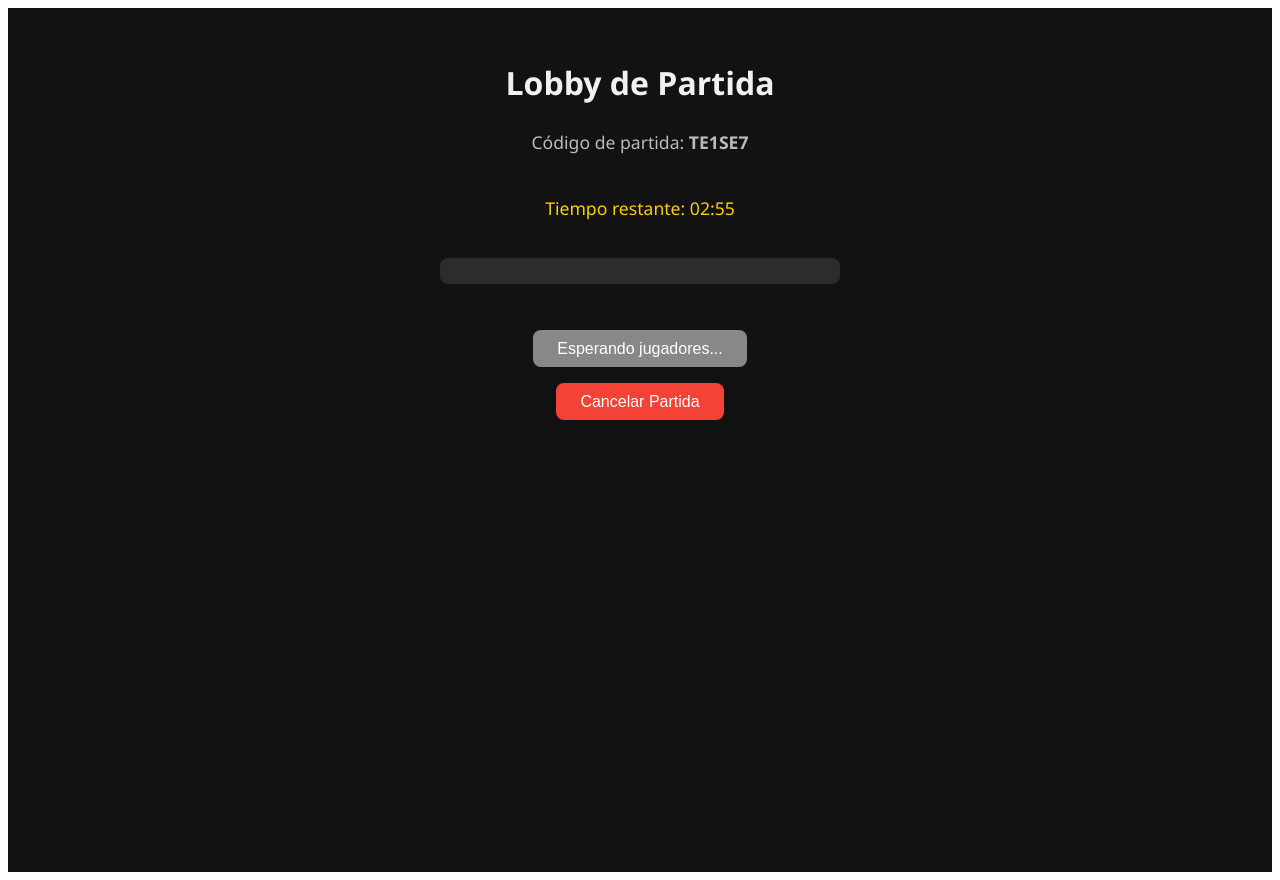
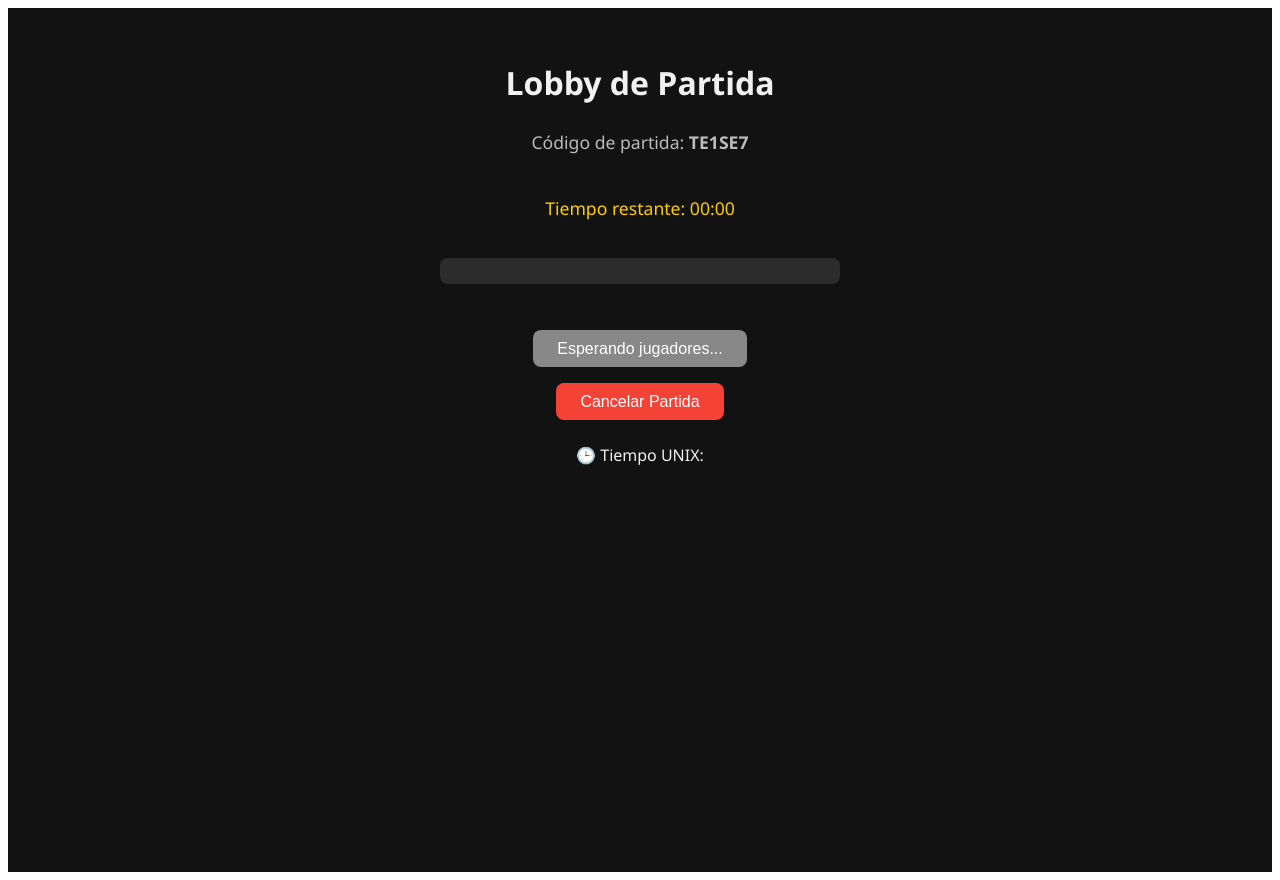
Before and after one commit to Duan-Espinoza/proyecto4_juegoKart, a React (Create React App) app in the folder client/: page /game-lobby in a window 1280 px wide. Built offline with nearby package versions, Linux system fonts and the light colour scheme; no server answers.

Commit message:
Contador global listo

```diff
--- a/client/src/pages/GameLobby.jsx
+++ b/client/src/pages/GameLobby.jsx
@@ -1,4 +1,4 @@
-import React, { useEffect, useState } from "react";
+import React, { use, useEffect, useState } from "react";
 import { useLocation, useNavigate } from "react-router-dom";
 import { Button } from "../components/Button";
 import "../styles/GameLobby.css";
@@ -11,31 +11,56 @@ const GAME_TIMEOUT_SECONDS = 180;
 
 export default function GameLobby() {
   const navigate = useNavigate();
-  const { nickname, gameType, track, laps, numPlayers } = useLocation().state || {};
+  const { nickname, gameType, track, laps, numPlayers, startTime: initialStartTime } = useLocation().state || {};
   const [players, setPlayers] = useState([nickname]);
   const [isHost, setIsHost] = useState(true);
   const [gameReady, setGameReady] = useState(false);
-  const [timer, setTimer] = useState(GAME_TIMEOUT_SECONDS);
   const [gameCode] = useState(() => generateGameCode());
   const [idTrack, setIdTrack] = useState(null);
   const [sessionId, setSessionId] = useState(null); // para unirse a la sala
+  const [startTime, setStartTime] = useState(null);
+  const [timer, setTimer] = useState(0);
+
+  useEffect(() => {
+    if (initialStartTime) {
+      setStartTime(initialStartTime);
+    }
+  }, [initialStartTime]);
+
+  useEffect(() => {
+    socket.on("sessionInfo", ({ startTime }) => {
+    const numericStart = Number(startTime);
+      console.log("Información de la sesión recibida:", startTime, new Date(numericStart).toLocaleTimeString());
+
+    if (!isNaN(numericStart)) {
+      setStartTime(numericStart);
+    } else {
+      console.warn("startTime inválido recibido:", startTime);
+    }
+  });
+
+  return () => socket.off("sessionInfo");
+}, []);
+
+
 
   //  Cuenta regresiva
-  useEffect(() => {
-    const countdown = setInterval(() => {
-      setTimer((prev) => {
-        if (prev <= 1) {
-          clearInterval(countdown);
-          alert("La partida ha expirado. Regresando al inicio.");
-          socket.emit("closeRoom", { roomId: sessionId });
-          navigate("/");
-          return 0;
-        }
-        return prev - 1;
-      });
-    }, 1000);
-    return () => clearInterval(countdown);
-  }, [navigate]);
+useEffect(() => {
+  if (!startTime) return;
+
+  const interval = setInterval(() => {
+    const remaining = Math.max(0, Math.floor((startTime - Date.now()) / 1000));
+    setTimer(remaining);
+
+    if (remaining <= 0) {
+      clearInterval(interval);
+      alert("La partida ha expirado.");
+      navigate("/");
+    }
+  }, 1000);
+
+  return () => clearInterval(interval);
+}, [startTime]);
 
 
 
@@ -49,9 +74,8 @@ export default function GameLobby() {
 
   // Botón para cerrar manualmente
   const handleLeaveAsHost = () => {
-    socket.emit("closeRoom", { roomId: sessionId }); // 🔴 Notifica al backend
+    socket.emit("closeRoom", { roomId: sessionId });
   };
-
 
   //  Crear sesión y unirse a la sala socket
   useEffect(() => {
@@ -89,12 +113,13 @@ export default function GameLobby() {
         });
 
 
-        // 💬 Unirse a la sala WebSocket
         socket.emit("joinRoom", {
           roomId: data.sessionId,
-          nickname,
-          vehicle: "Rojo" // Si deseas incluirlo aquí
+          nickname: nickname,
+          vehicle: "Rojo"
         });
+
+        socket.emit("createRoom", { roomId: data.sessionId });
 
         setIsHost(true);
       } catch (error) {
@@ -180,6 +205,8 @@ export default function GameLobby() {
       <Button className="lobby-exit-btn" onClick={handleLeaveAsHost}>
         Cancelar Partida
       </Button>
+      <p>🕒 Tiempo UNIX: {startTime}</p>
+
 
 
 
--- a/client/src/pages/JoinGame.jsx
+++ b/client/src/pages/JoinGame.jsx
@@ -15,11 +15,48 @@ export default function JoinGame() {
   const [seleccionada, setSeleccionada] = useState(null);
   const [tracksInfo, setTracksInfo] = useState({});
   const [hostPlayers, setHostPlayers] = useState([]);
+  const [startTime, setStartTime] = useState(null);
+  const [timer, setTimer] = useState(null);
+
+  useEffect(() => {
+    socket.on("sessionInfo", ({ startTime }) => {
+    const numericStart = Number(startTime);
+      console.log("Información de la sesión recibida:", startTime, new Date(numericStart).toLocaleTimeString());
+
+    if (!isNaN(numericStart)) {
+      setStartTime(numericStart);
+    } else {
+      console.warn("startTime inválido recibido:", startTime);
+    }
+  });
+
+  return () => socket.off("sessionInfo");
+}, []);
+
+
+  //  Cuenta regresiva
+useEffect(() => {
+  if (!startTime) return;
+
+  const interval = setInterval(() => {
+    const remaining = Math.max(0, Math.floor((startTime - Date.now()) / 1000));
+    setTimer(remaining);
+
+    if (remaining <= 0) {
+      clearInterval(interval);
+      alert("La partida ha expirado.");
+      navigate("/");
+    }
+  }, 1000);
+
+  return () => clearInterval(interval);
+}, [startTime]);
+
 
   useEffect(() => {
     async function fetchAvailableGames() {
       try {
-        const games =await  fetchGameSessions();
+        const games = await fetchGameSessions();
         setPartidas(games);
         const uniqueTrackIds = [...new Set(games.map(p => p.idTrack))];
         const trackEntries = await Promise.all(
@@ -146,29 +183,47 @@ export default function JoinGame() {
     alert("La partida ya no está disponible.");
     return;
   }
-            let isHost = false;
-            const success = registerPlayer({idSession: partida.id, nickname:nickname, isHost:isHost});
-            if (!success) {
-              alert("Error al unirse a la partida. Inténtalo de nuevo.");
-              return;
-            }
 
-
+  const isHost = false;
+  registerPlayer({ idSession: partida.id, nickname, isHost })
+    .then(() => {
+      // 🔊 Emitimos joinRoom
       socket.emit("joinRoom", {
         roomId: partida.id,
         nickname,
         vehicle: vehiculo
       });
 
+      //🕒 Esperamos a recibir el startTime antes de navegar
+      const handleSessionInfo = ({ startTime }) => {
+        const numericStart = Number(startTime);
+        if (isNaN(numericStart)) {
+          alert("Error: startTime inválido recibido");
+          return;
+        }
+
+        // ✅ Navegar solo después de recibir el tiempo
         navigate("/game-lobby", {
           state: {
             nickname,
             sessionId: partida.id,
             vehicle: vehiculo,
             isHost: false,
+            startTime: numericStart
           }
         });
+
+        socket.off("sessionInfo", handleSessionInfo); // Limpiar listener
+      };
+
+      socket.on("sessionInfo", handleSessionInfo);
+    })
+    .catch((error) => {
+      console.error("Error al registrar jugador:", error);
+      alert("Error al unirse a la partida.");
+    });
 }}
+
         >
           Entrar a la partida 🚀
         </button>
```
Also changed, not shown: 2 other files (tests, documents, lock files or other folders). Lines whose indentation alone changed are shown as unchanged.
